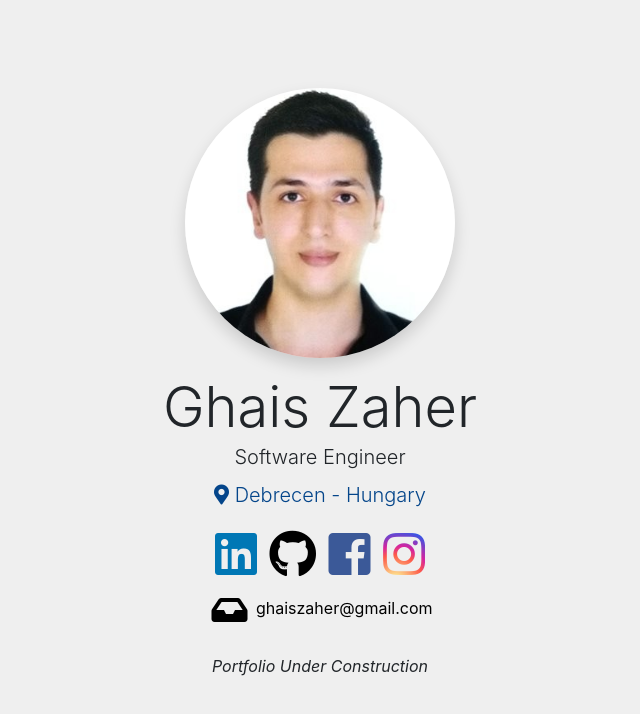
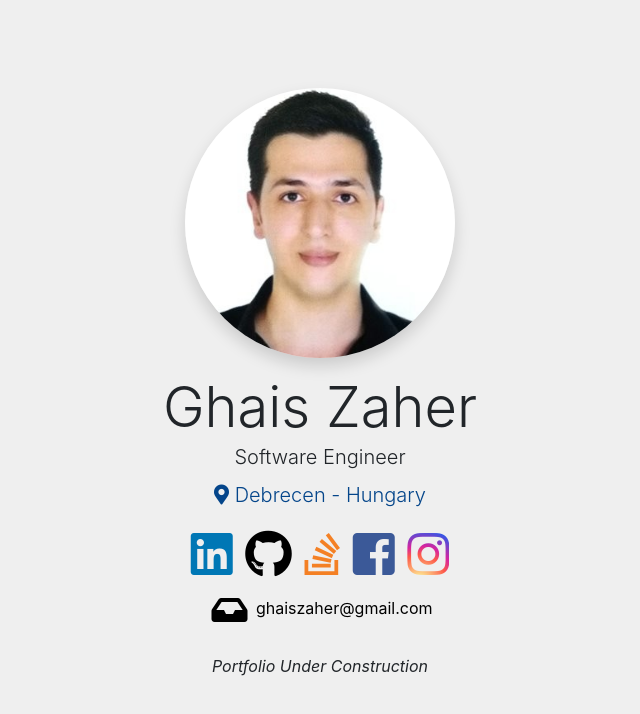
Before and after one commit to ghaiszaher/ghaiszaher.github.io, a plain HTML site: page index.html in a window 1280 px wide. Shown: the whole page, without its empty margins (320-960 px from the left). Drawn offline with nearby package versions, Linux system fonts and the light colour scheme.

Commit message:
add stackoverflow url

```diff
--- a/css/style.css
+++ b/css/style.css
@@ -58,3 +58,7 @@ body {
 .email a{
     color: black;
 }
+
+.fa-stack-overflow{
+    color: #f48024;
+}
--- a/index.html
+++ b/index.html
@@ -36,6 +36,9 @@
             <a href="https://www.github.com/ghaiszaher" target="_blank">
                 <i class="fab fa-3x fa-github m-1"></i>
             </a>
+            <a href="https://stackoverflow.com/users/11394663/ghais-zaher" target="_blank">
+                <i class="fab fa-3x fa-stack-overflow m-1"></i>
+            </a>
             <a href="https://www.fb.com/ghaiszaher" target="_blank">
                 <i class="fab fa-3x fa-facebook-square m-1"></i>
             </a>
```
